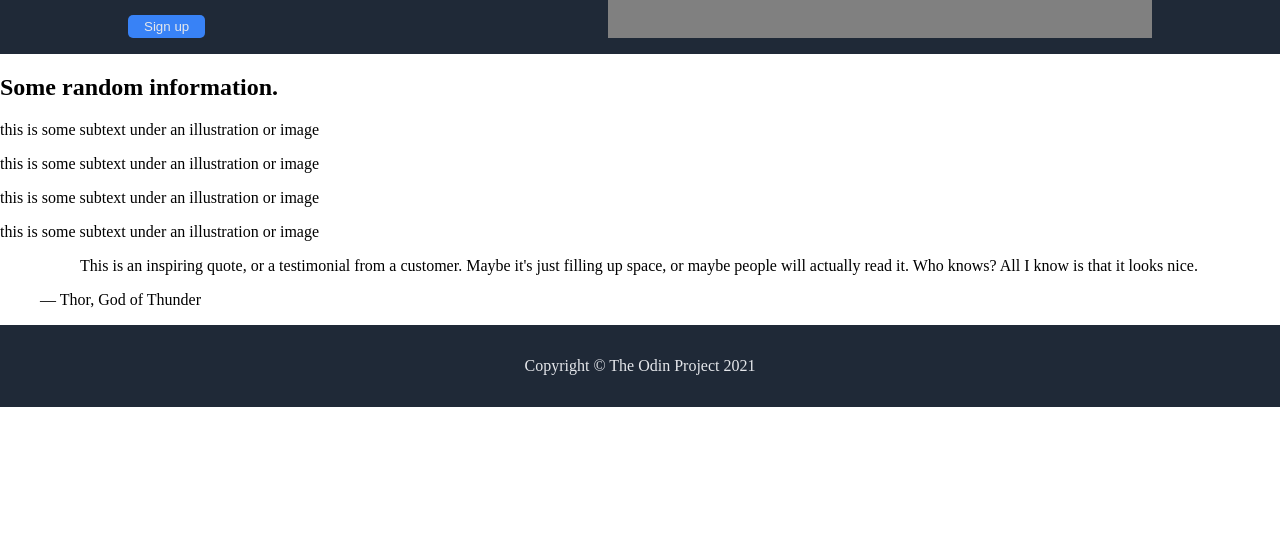
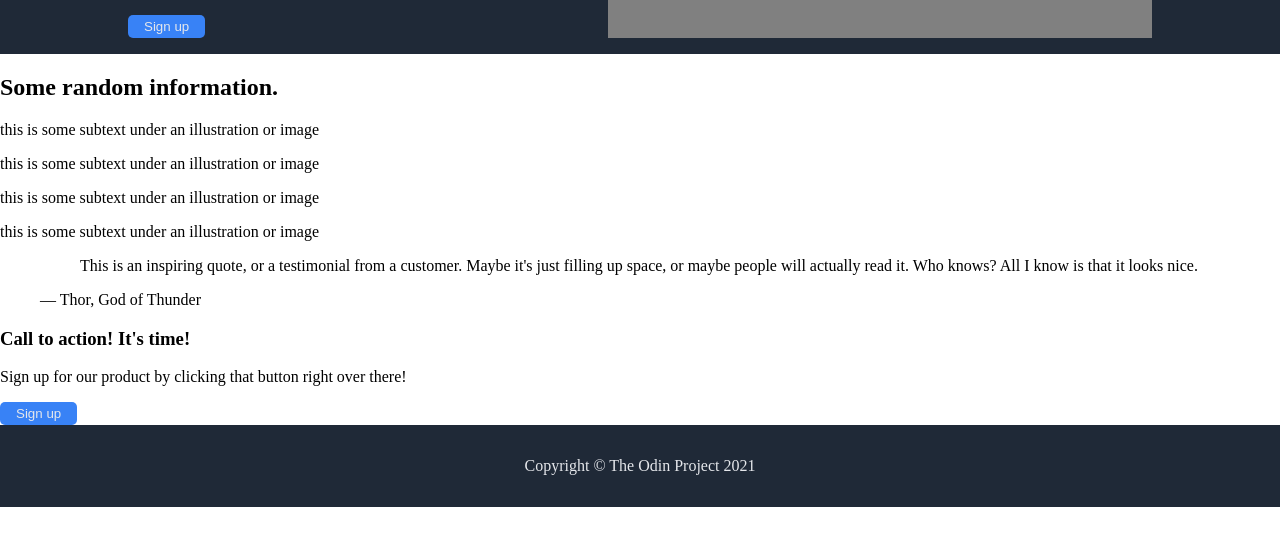
Before and after one commit to Adastros/Odin-Landing-Page, a plain HTML site: page index.html in a window 1280 px wide. Shown: the part 264-800 px from the top of the page. Drawn offline with Linux system fonts and the light colour scheme.

Commit message:
Add sign up section and unify section class names

```diff
--- a/index.html
+++ b/index.html
@@ -32,7 +32,7 @@
             </div>
         </header>
         <main>
-            <div class="cards-container">
+            <div class="row-container-cards">
                 <h2>Some random information.</h2>
                 <div class="card">
                     <div class="image-container"></div>
@@ -59,7 +59,7 @@
                     </p>
                 </div>
             </div>
-            <div class="quote-container">
+            <div class="row-container-quote">
                 <figure class="quote">
                     <blockquote>
                         This is an inspiring quote, or a testimonial from a customer.
@@ -72,6 +72,18 @@
                     </figcaption>
                 </figure>
             </div>
+            <div class="row-container-sign-up">
+                <div class="sign-up-container">
+                    <div class="sign-up-text">
+                        <h3>Call to action! It's time!</h3>
+                        <p>
+                            Sign up for our product by clicking that
+                            button right over there!
+                        </p>
+                    </div>
+                    <button>Sign up</button>
+                </div>
+            </div>
         </main>
         <footer>Copyright &copy; The Odin Project 2021</footer>
     </body>
```
